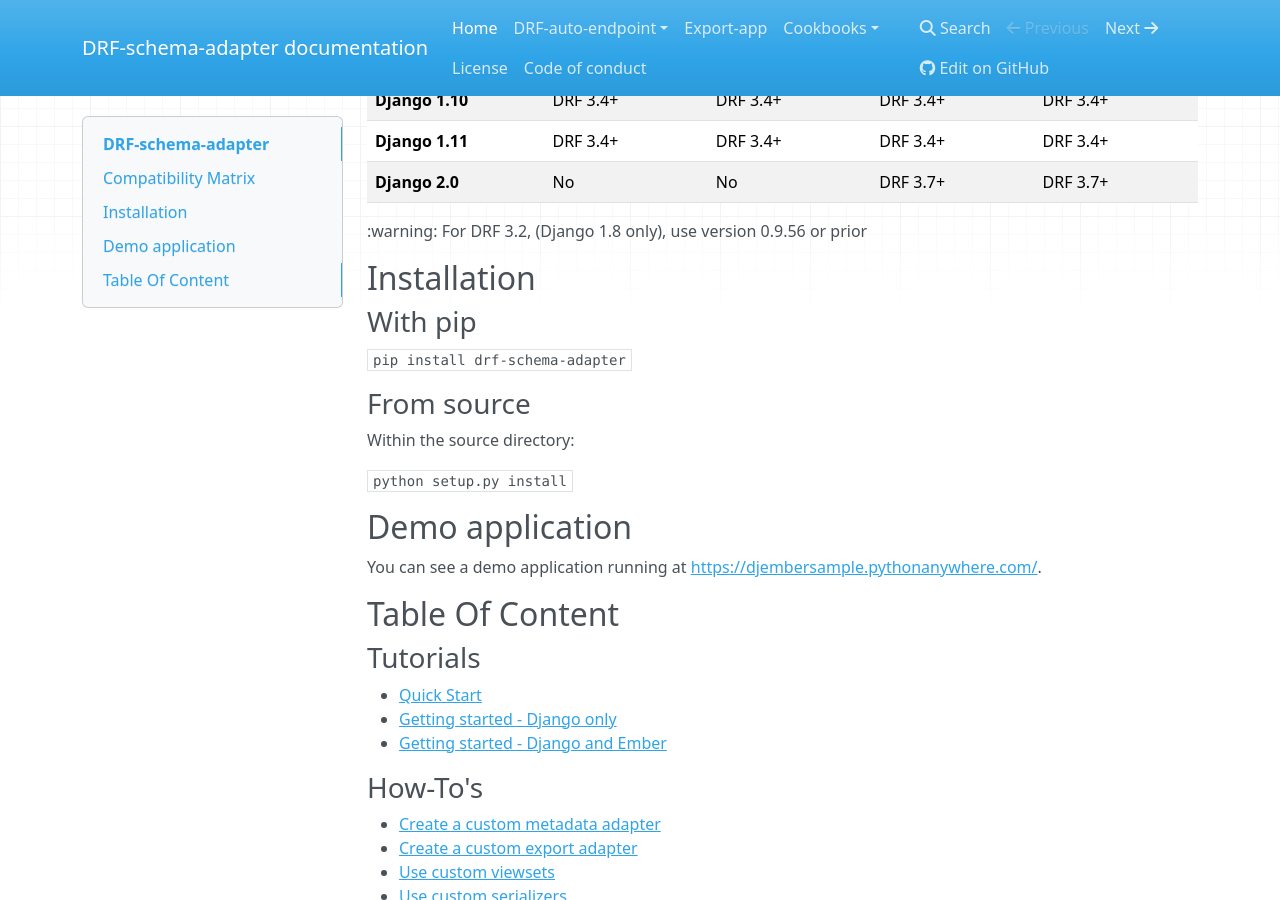
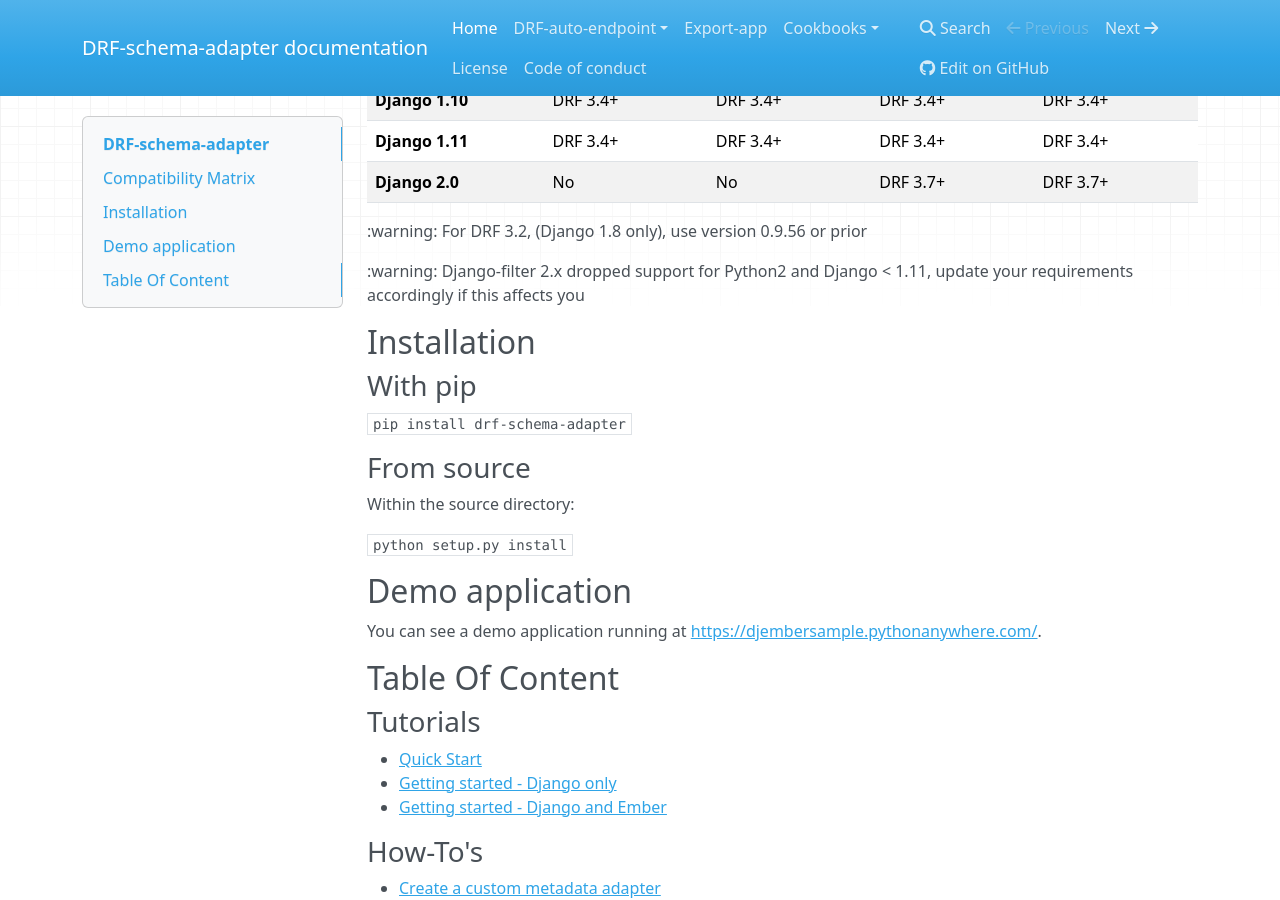
Before and after one commit to drf-forms/drf-schema-adapter, an MkDocs documentation site: the page built from docs/index.md, in a window 1280 px wide and 900 px high, scrolled down 368 px. Built offline with MkDocs 1.6.1, drawn with Linux system fonts in a browser that asks for light colours; nearby versions of some CDN libraries; old or Windows-style settings are respelled for this version of MkDocs.

Commit message:
:book: mention django-filter 2.x incompatibilities in docs

```diff
--- a/docs/index.md
+++ b/docs/index.md
@@ -18,6 +18,9 @@
 | **Django 2.0**  | No          | No          | DRF 3.7+    | DRF 3.7+    |
 
 :warning: For DRF 3.2, (Django 1.8 only), use version 0.9.56 or prior
+
+:warning: Django-filter 2.x dropped support for Python2 and Django < 1.11,
+update your requirements accordingly if this affects you
 
 ## Installation
 
```
Also changed, not shown: README.md (+3 -0 lines).
